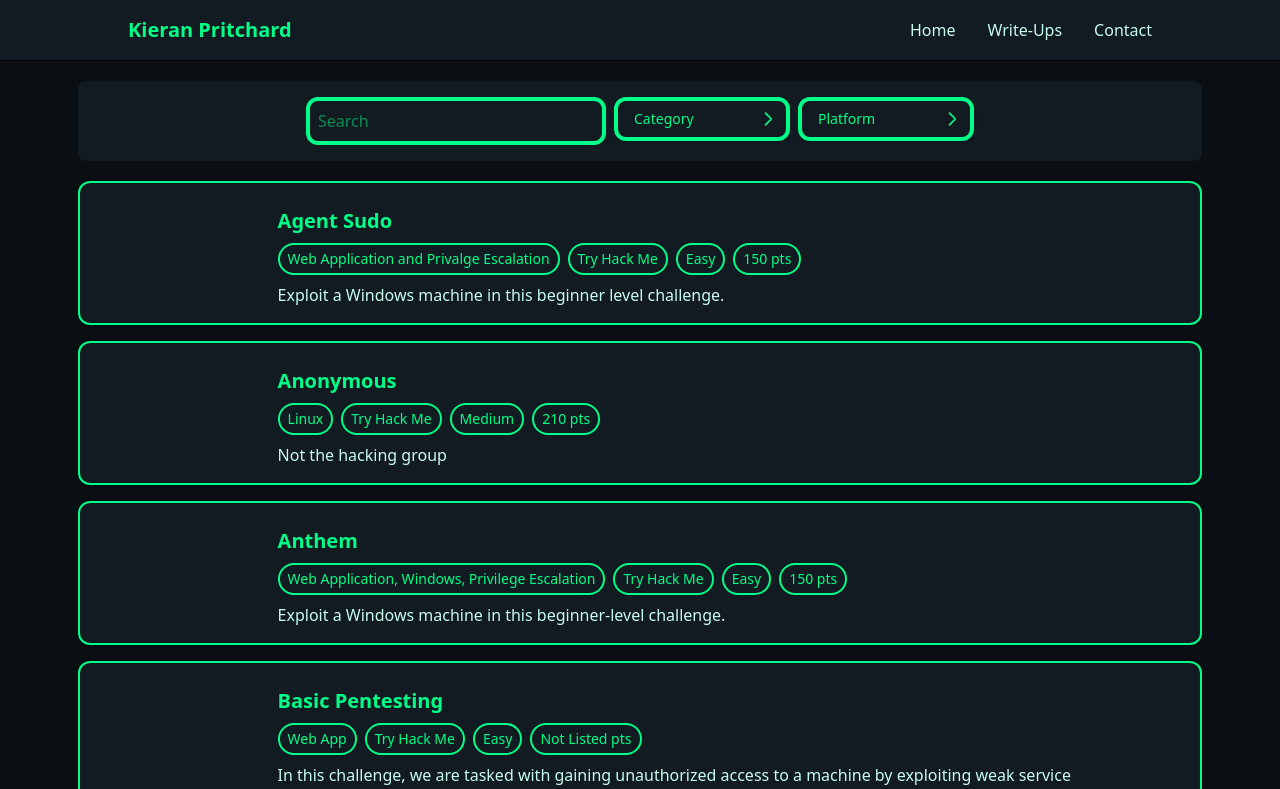
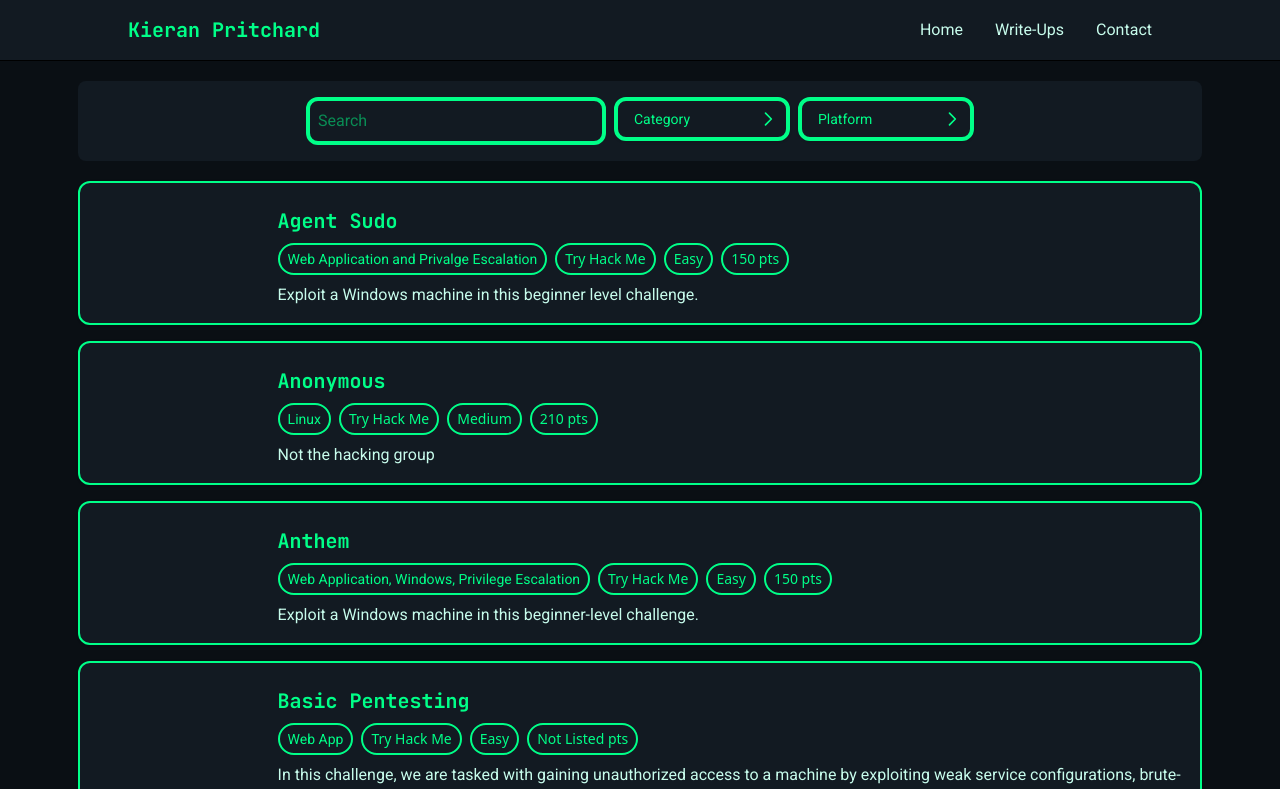
Before and after one commit to KieranPritchard/CTF-Showcase, a React (Vite) app: page /write-ups in a window 1280 px wide. Shown: the top 789 px of the page. Built offline with nearby package versions, Linux system fonts and the light colour scheme.

Commit message:
added fonts

```diff
--- a/src/components/Navbar.jsx
+++ b/src/components/Navbar.jsx
@@ -6,7 +6,7 @@ function Navbar() {
 
     return (
         <nav className="flex items-center justify-between px-6 md:px-16 lg:px-24 xl:px-32 py-4 border-b bg-[#121a22] relative transition-all">
-            <NavLink className="text-[#00FF88] font-bold text-xl neon-hover">
+            <NavLink className="headings text-[#00FF88] font-bold text-xl neon-hover">
                 Kieran Pritchard
             </NavLink>
 
@@ -15,7 +15,7 @@ function Navbar() {
                 <NavLink
                 to="/"
                 className={({ isActive }) =>
-                    `neon-hover transition-all ${
+                    `text-body neon-hover transition-all ${
                     isActive ? "text-[#C7FCEC]" : "text-[#C7FCEC]"
                     }`
                 }
@@ -25,7 +25,7 @@ function Navbar() {
                 <NavLink
                 to="/write-ups"
                 className={({ isActive }) =>
-                    `neon-hover transition-all ${
+                    `text-body neon-hover transition-all ${
                     isActive ? "text-[#C7FCEC]" : "text-[#C7FCEC]"
                     }`
                 }
@@ -35,7 +35,7 @@ function Navbar() {
                 <NavLink
                 to="/contact"
                 className={({ isActive }) =>
-                    `neon-hover transition-all ${
+                    `text-body neon-hover transition-all ${
                     isActive ? "text-[#C7FCEC]" : "text-[#C7FCEC]"
                     }`
                 }
@@ -67,20 +67,23 @@ function Navbar() {
                 open ? "flex" : "hidden"
                 } absolute top-[60px] left-0 w-full bg-[#121a22] shadow-lg py-4 flex-col items-start gap-2 px-5 text-sm md:hidden`}
             >
-                <NavLink to="/" className="block py-2 w-full neon-hover text-[#C7FCEC]">
-                Home
+                <NavLink
+                    to="/"
+                    className="text-body block py-2 w-full neon-hover text-[#C7FCEC]"
+                >
+                    Home
                 </NavLink>
                 <NavLink
-                to="/write-ups"
-                className="block py-2 w-full neon-hover text-[#C7FCEC]"
+                    to="/write-ups"
+                    className="text-body block py-2 w-full neon-hover text-[#C7FCEC]"
                 >
-                Write-Ups
+                    Write-Ups
                 </NavLink>
                 <NavLink
-                to="/contact"
-                className="block py-2 w-full neon-hover text-[#C7FCEC]"
+                    to="/contact"
+                    className="text-body block py-2 w-full neon-hover text-[#C7FCEC]"
                 >
-                Contact
+                    Contact
                 </NavLink>
             </div>
         </nav>
--- a/src/components/home_page/About.jsx
+++ b/src/components/home_page/About.jsx
@@ -13,8 +13,8 @@ function About() {
 
                 {/* Text Section */}
                 <div className="w-full md:w-auto text-center">
-                    <h2 className="flicker text-white text-3xl sm:text-4xl font-bold mb-4">About</h2>
-                    <p className="text-lg sm:text-xl text-[#C7FCEC] leading-relaxed">
+                    <h2 className="headings flicker text-white text-3xl sm:text-4xl font-bold mb-4">About</h2>
+                    <p className="text-body text-lg sm:text-xl text-[#C7FCEC] leading-relaxed">
                         Lorem ipsum dolor sit amet consectetur adipisicing elit. Voluptates,
                         nemo, ex ullam similique minima, illo perferendis vel voluptatum et
                         assumenda dicta! Aperiam, alias quaerat? Sint itaque alias esse sed
--- a/src/components/home_page/RecentWriteUp.jsx
+++ b/src/components/home_page/RecentWriteUp.jsx
@@ -2,8 +2,8 @@ function RecentWriteUp({ title, description }) {
     return (
         <div className="flex flex-col justify-between w-80 h-80 p-6 rounded-lg bg-[#121A22] border border-[#00FF88] shadow-[0_0_20px_#00FF88,0_0_40px_#00FF88,0_0_60px_#00FF88]">
             <div>
-                <h3 className="text-lg mb-3 font-bold text-[#00FF88]">{title}</h3>
-                <p className="text-[#C7FCEC] leading-relaxed overflow-hidden">
+                <h3 className="headings text-lg mb-3 font-bold text-[#00FF88]">{title}</h3>
+                <p className="text-[#C7FCEC] text-body leading-relaxed overflow-hidden">
                     {description.length > 180 ? description.slice(0, 180) + "..." : description}
                 </p>
             </div>
--- a/src/components/home_page/Recents.jsx
+++ b/src/components/home_page/Recents.jsx
@@ -18,7 +18,7 @@ function Recents() {
     return (
         <div className="min-h-screen w-full flex flex-col px-4 sm:px-8 py-10">
             {/* Header pinned at the top */}
-            <h2 className="flicker text-4xl text-center font-bold mb-10 text-white">
+            <h2 className="headings flicker text-4xl text-center font-bold mb-10 text-white">
                 Recent Projects
             </h2>
 
--- a/src/components/home_page/Welcome.jsx
+++ b/src/components/home_page/Welcome.jsx
@@ -1,7 +1,7 @@
 function Welcome() {
     return (
         <div className="bg-[#121A22] border-2 border-[#00FF88] w-full max-w-3xl mx-auto py-10 px-4 sm:px-8 mb-25 rounded-lg shadow-[0_0_20px_#00FF88,0_0_40px_#00FF88,0_0_60px_#00FF88]">
-            <h1 className="flicker text-3xl sm:text-4xl md:text-5xl font-extrabold text-center my-4 text-[#C7FCEC] drop-shadow-[0_0_6px_#00FF88] tracking-wide">
+            <h1 className="headings flicker text-3xl sm:text-4xl md:text-5xl font-extrabold text-center my-4 text-[#C7FCEC] drop-shadow-[0_0_6px_#00FF88] tracking-wide">
                 Explore My Write-Up's
             </h1>
             <p className="text-base sm:text-lg md:text-xl text-center px-2 sm:px-5 text-[#C7FCEC] leading-relaxed">
--- a/src/components/write_ups/Dropdown.jsx
+++ b/src/components/write_ups/Dropdown.jsx
@@ -11,7 +11,7 @@ function Dropdown({ options = [], handleSelect, message}) {
     }
 
     return (
-        <div className="flex flex-col w-44 text-sm relative">
+        <div className="flex flex-col w-44 text-sm relative text-body">
             <button
                 type="button"
                 onClick={() => setIsOpen(!isOpen)}
--- a/src/components/write_ups/LinkBlock.jsx
+++ b/src/components/write_ups/LinkBlock.jsx
@@ -9,13 +9,13 @@ function LinkBlock({ post, getDescription }) {
         >
             <div className="col-span-1"></div>
             <div className="col-span-5">
-                <h2 className="text-xl mt-2 font-bold text-[#00FF88] hover:text-white neon-hover">{post.title}</h2>
+                <h2 className="headings text-xl mt-2 font-bold text-[#00FF88] hover:text-white neon-hover">{post.title}</h2>
                 {post.points && (
                     <p className="flex flex-row gap-2 mt-2 text-sm text-[#00FF88]">
-                        <span className="border-2 border-[#00FF88] p-1 px-2 rounded-4xl">{post.category}</span> <span className="border-2 border-[#00FF88] p-1 px-2 rounded-4xl">{post.ctf_name}</span> <span className="border-2 border-[#00FF88] p-1 px-2 rounded-4xl">{post.difficulty}</span> <span className="border-2 border-[#00FF88] p-1 px-2 rounded-4xl">{post.points} pts</span>
+                        <span className="text-body border-2 border-[#00FF88] p-1 px-2 rounded-4xl">{post.category}</span> <span className="border-2 border-[#00FF88] p-1 px-2 rounded-4xl">{post.ctf_name}</span> <span className="border-2 border-[#00FF88] p-1 px-2 rounded-4xl">{post.difficulty}</span> <span className="border-2 border-[#00FF88] p-1 px-2 rounded-4xl">{post.points} pts</span>
                     </p>
                 )}
-                <p className="text-[#C7FCEC] mt-2 line-clamp-2">
+                <p className="text-[#C7FCEC] text-body mt-2 line-clamp-2">
                     {getDescription(post.content)}
                 </p>
             </div>
--- a/src/components/write_ups/Search.jsx
+++ b/src/components/write_ups/Search.jsx
@@ -10,7 +10,7 @@ function Search(){
     return(
         <form>
             <input
-                className="border-4 border-[#00FF88] text-[#00FF88] rounded-xl p-2 w-75"
+                className="text-body border-4 border-[#00FF88] text-[#00FF88] rounded-xl p-2 w-75"
                 type="text"
                 value={item}
                 onChange={handleChange}
--- a/src/pages/Contact.jsx
+++ b/src/pages/Contact.jsx
@@ -8,21 +8,21 @@ function Contact() {
             <Background isEven={false}>
                 <div className="flex flex-col justify-center items-center h-full">
                     <ul>
-                        <li className='text-2xl mb-5 text-[#C7FCEC]'>
+                        <li className='text-body text-2xl mb-5 text-[#C7FCEC]'>
                             <span className="bg-[#00FF88] text-[#0A0F14] rounded-full w-12 h-12 mr-2 inline-flex items-center justify-center">
                                 <FontAwesomeIcon icon={faPhone} />
                             </span>
                             +xx xxxxx xxxxxx
                         </li>
 
-                        <li className='text-2xl mb-5 text-[#C7FCEC]'>
+                        <li className='text-body text-2xl mb-5 text-[#C7FCEC]'>
                             <span className="bg-[#00FF88] text-[#0A0F14] rounded-full w-12 h-12 mr-2 inline-flex items-center justify-center">
                                 <FontAwesomeIcon icon={faEnvelope} />
                             </span>
                             email@example.com
                         </li>
 
-                        <li className='text-2xl text-[#C7FCEC]'>
+                        <li className='text-body text-2xl text-[#C7FCEC]'>
                             <span className="bg-[#00FF88] text-[#0A0F14] rounded-full w-12 h-12 mr-2 inline-flex items-center justify-center">
                                 k
                             </span>
```
Also changed, not shown: src/pages/WriteUpPage.jsx (+4 -4 lines).
